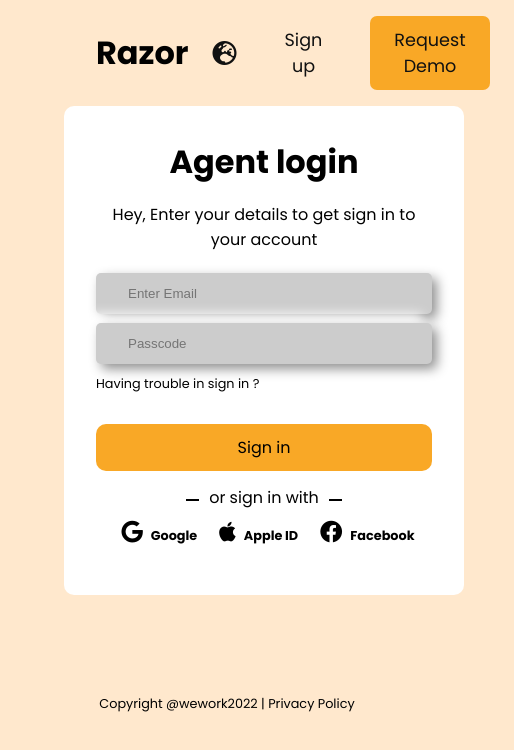
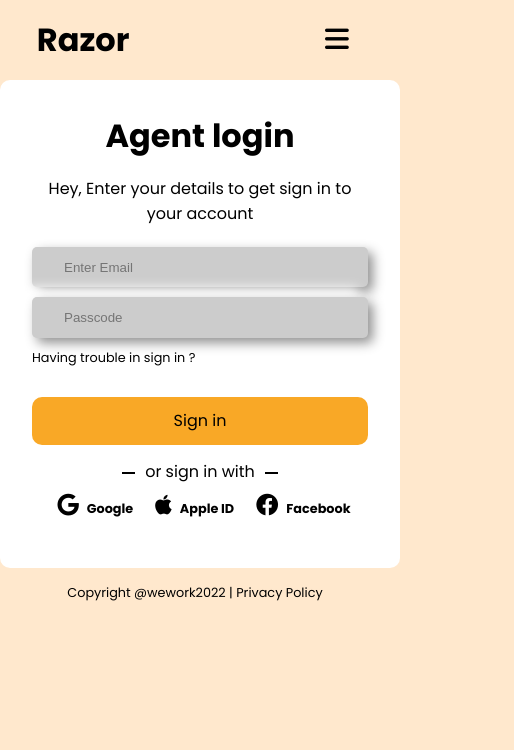
Before and after one commit to SHERVINES/Razor-Login-Page, a plain HTML site: page index.html in a window 390 px wide. Shown: the whole page, 514 px wide, since content can reach past the window. Drawn offline with Linux system fonts and the light colour scheme.

Commit message:
responsive

```diff
--- a/index.html
+++ b/index.html
@@ -19,6 +19,9 @@
             <a href="#"><i class="fa-solid fa-earth-europe"></i></a>
             <a href="#">Sign up</a>
             <a href="#">Request Demo</a>
+        </div>
+        <div class="hamburger-manu">
+            <a href="#"><i class="fa-solid fa-bars"></i></a>
         </div>
     </header>
     <main>
--- a/style.css
+++ b/style.css
@@ -50,6 +50,9 @@ header {
 .nav a:last-child:hover {
   color: #fafafa;
   box-shadow: inset 20px 20px 60px #d48f20, inset -20px -20px 60px #ffc12c;
+}
+.hamburger-manu{
+  display: none;
 }
 .aside-image {
   background: url(./images/login.svg);
@@ -151,3 +154,29 @@ input {
   margin-top: 100px;
   font-size: 0.8rem;
 }
+
+@media (max-width:768px) {
+  header{
+    margin: 1rem 2.3rem;
+    width: 80%;
+  }
+  .nav{
+ display: none;
+  }
+  .hamburger-manu{
+    display: block;
+  }
+  .hamburger-manu a {
+    color: #000;
+    font-size: 1.7rem;
+
+  }
+
+  .aside-image   {
+margin: 0 auto;
+  }
+  .copy-right{
+margin-top: 1rem;
+  }
+
+}
```
